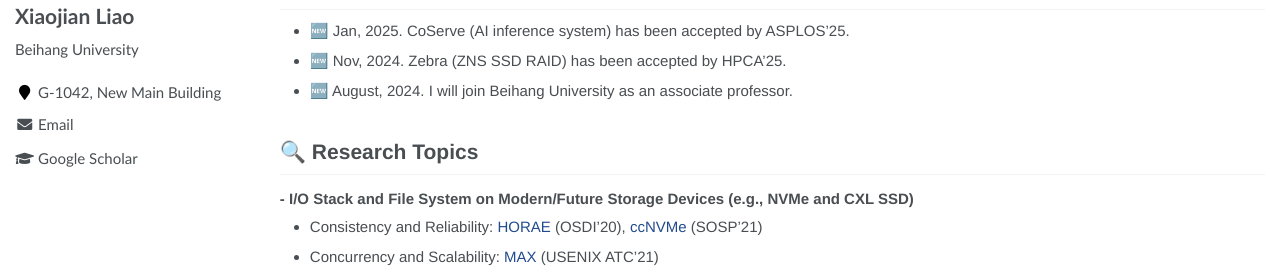
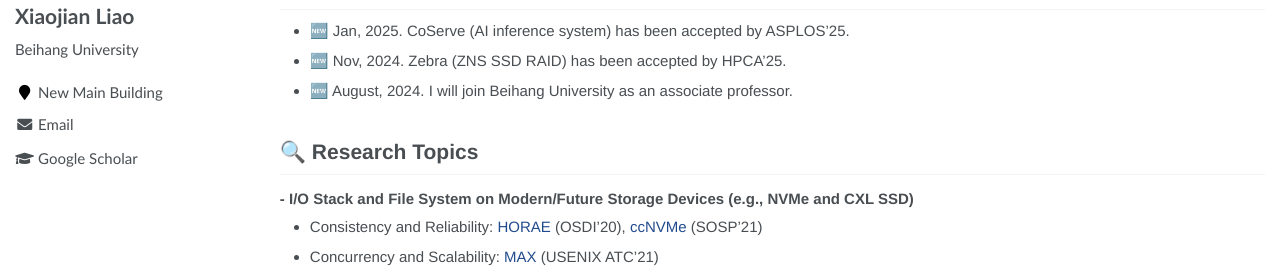
Before and after one commit to liaoxiaojian/liaoxiaojian.github.io, a Jekyll site: the page built from _pages/about.md, in a window 1280 px wide. Shown: the part 319-596 px from the top of the page. Built offline with Jekyll 4.4.1, drawn with Linux system fonts in a browser that asks for light colours.

Commit message:
Update _config.yml

```diff
--- a/_config.yml
+++ b/_config.yml
@@ -24,7 +24,7 @@ author:
   name             : "Xiaojian Liao"
   avatar           : "images/avatar.jpg"
   bio              : "Beihang University"
-  location         : "G-1042, New Main Building"
+  location         : "New Main Building"
   employer         :
   pubmed           :
   googlescholar    : "https://scholar.google.com/citations?user=PUR20gQAAAAJ&hl=zh-CN"
```
